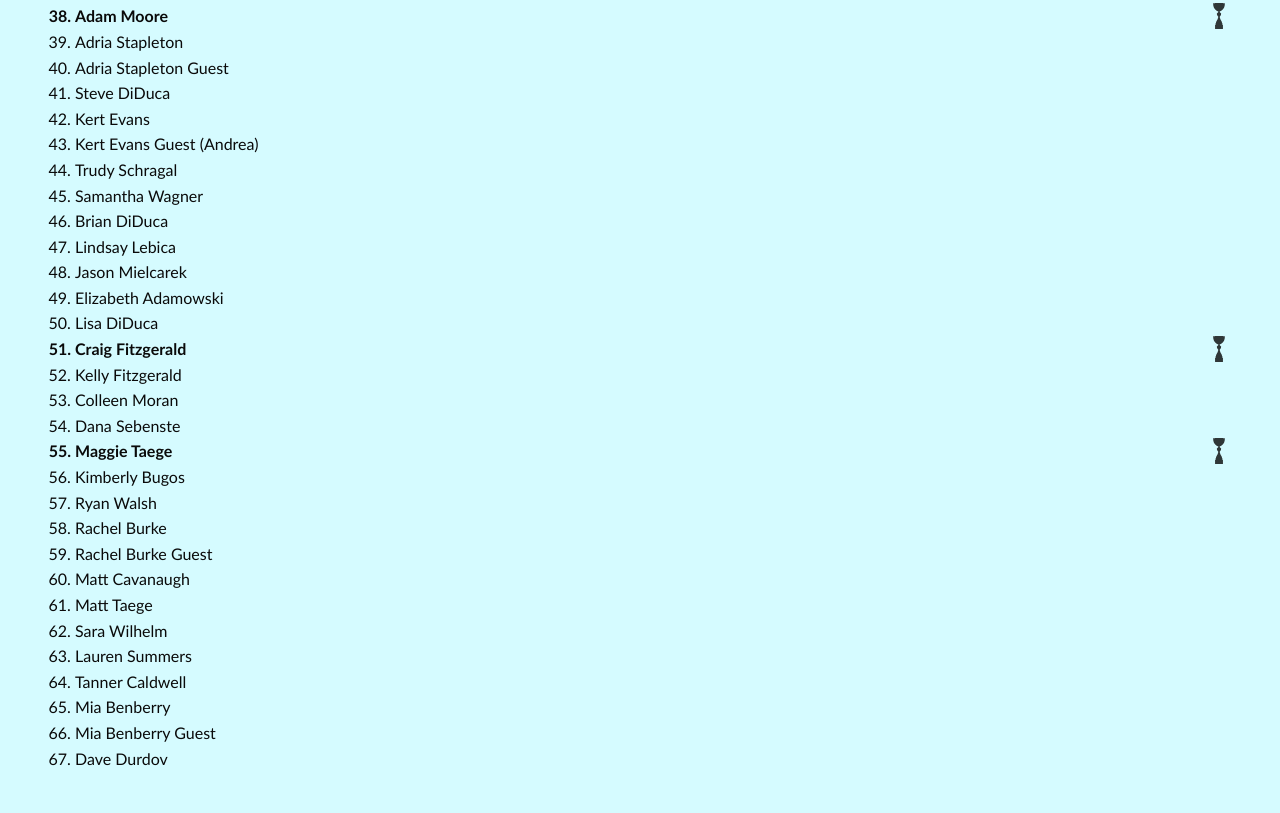
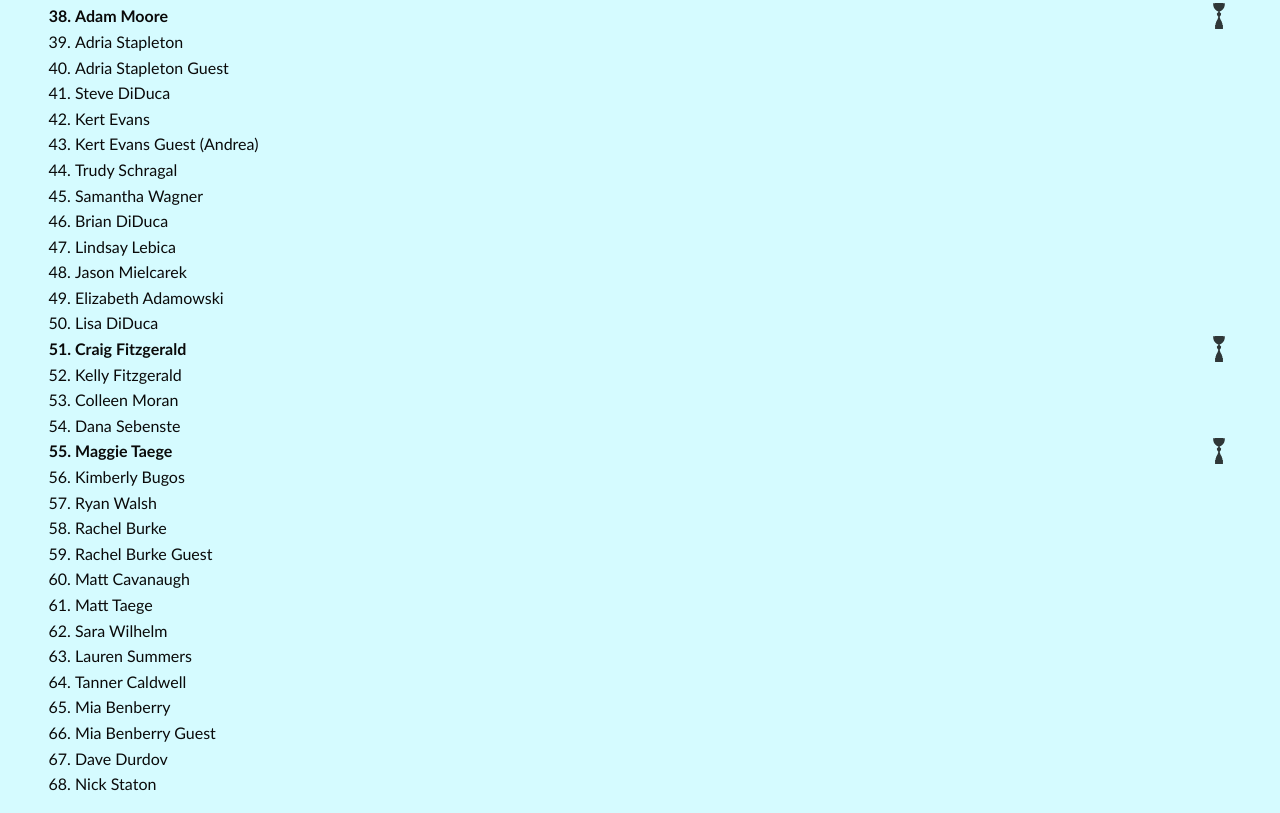
Before and after one commit to schrags08/npc, a plain HTML site: page whospounding.html in a window 1280 px wide. Shown: the part 1131-1944 px from the top of the page. Before the commit the page ends 1918 px from the top, so only its background shows below. Drawn offline with Linux system fonts and the light colour scheme.

Commit message:
Update whospounding.html

```diff
--- a/whospounding.html
+++ b/whospounding.html
@@ -118,6 +118,7 @@
                     <li>Mia Benberry</li>
                     <li>Mia Benberry Guest</li>
                     <li>Dave Durdov</li>
+                    <li>Nick Staton</li>
                 </ol>
             </div>
         </div>
```
